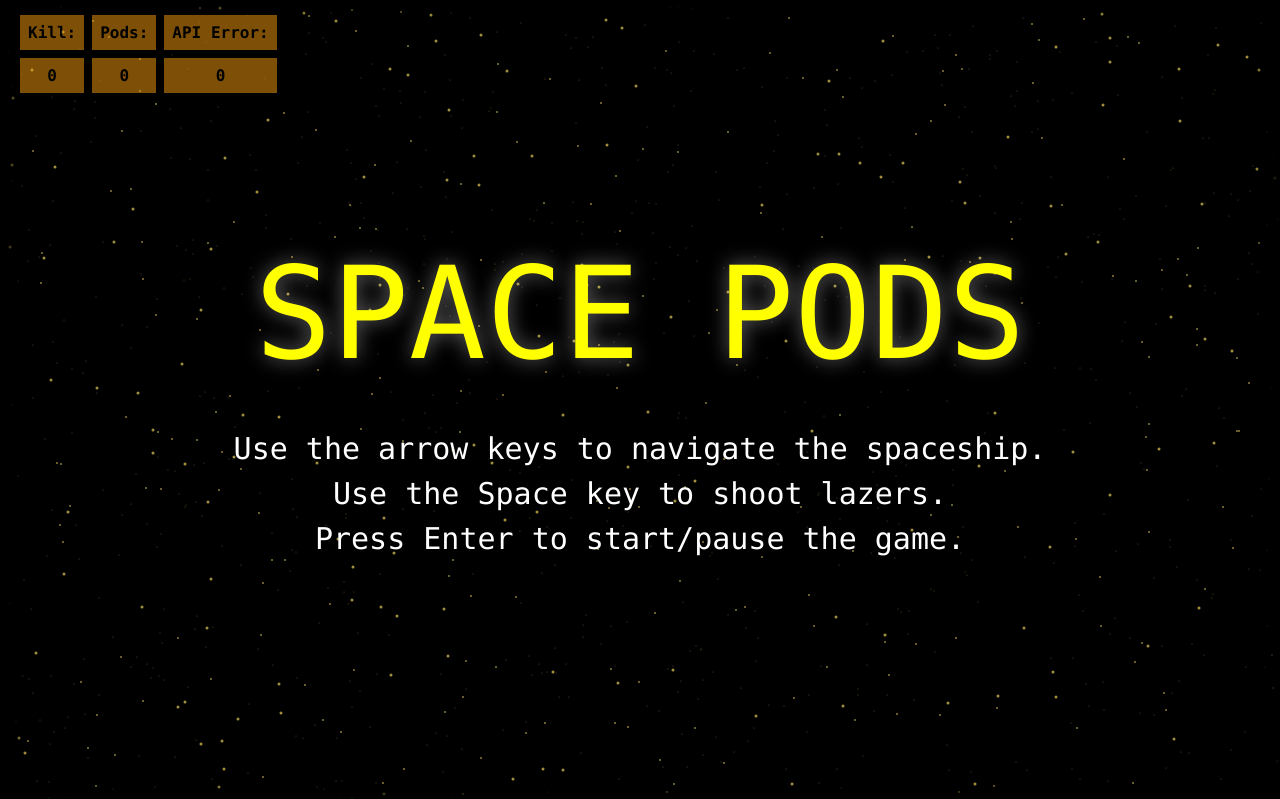
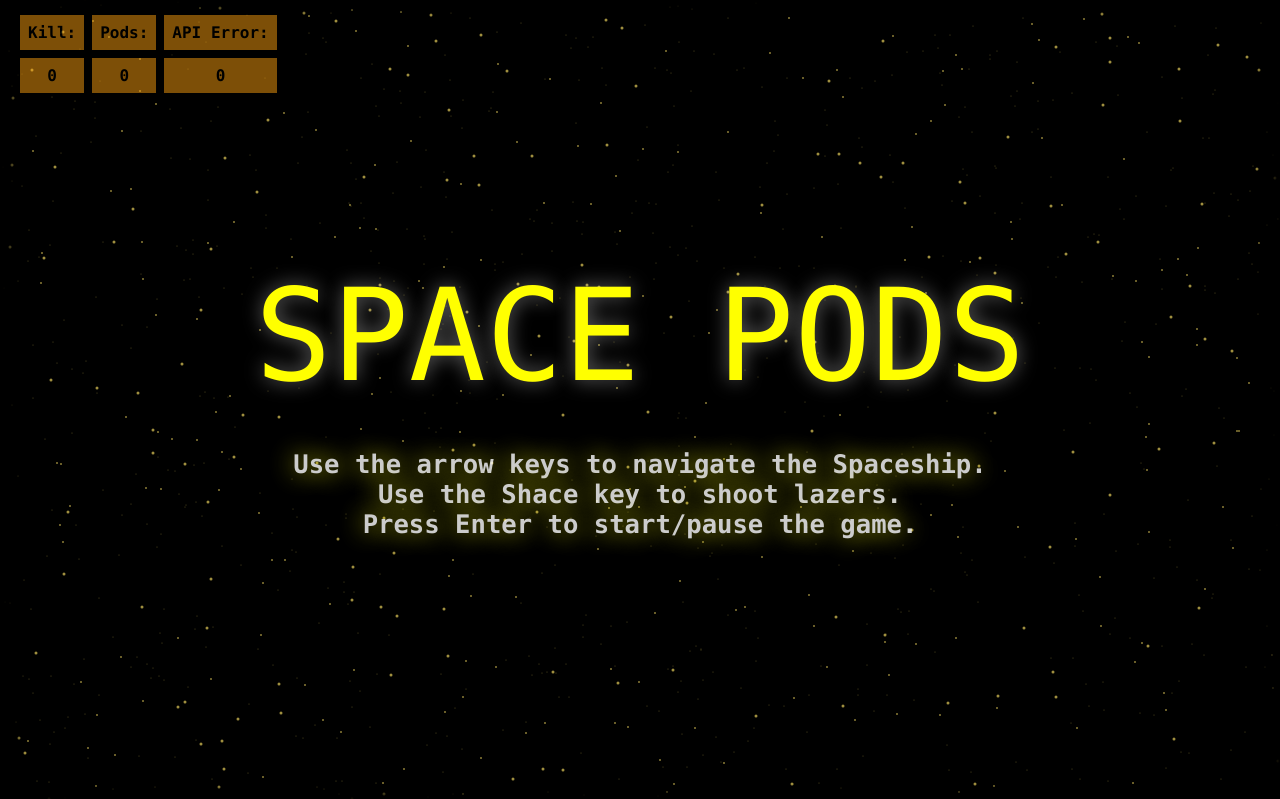
Before and after one commit to tinoschroeter/spacePods, a website: page frontend/public/index.html in a window 1280 px wide. Shown: the top 799 px of the page. Drawn offline with Linux system fonts and the light colour scheme.

Commit message:
feat: use Viewport for header size

```diff
--- a/frontend/public/index.html
+++ b/frontend/public/index.html
@@ -43,9 +43,9 @@
     </div>
     <div class="screen" id="startScreen">
       <h1>Space Pods</h1>
-      <p>Use the arrow keys to navigate the spaceship.</p>
-      <p>Use the Space key to shoot lazers.</p>
-      <p>Press Enter to start/pause the game.</p>
+      <h4>Use the arrow keys to navigate the Spaceship.</h4>
+      <h4>Use the Shace key to shoot lazers.</h4>
+      <h4>Press Enter to start/pause the game.</h4>
     </div>
     <div class="screen" id="pauseScreen">Paused</div>
     <div class="screen" id="gameoverScreen">
--- a/frontend/src/css/screens.css
+++ b/frontend/src/css/screens.css
@@ -40,3 +40,8 @@ h2 {
 h3 {
   margin-bottom: 5vw;
 }
+h4 {
+  font-size: 2vw;
+  opacity: 0.8;
+  text-shadow: 0px 0px 25px yellow;
+}
```
Also changed, not shown: frontend/public/build/bundle.css, 1 other file. Lines whose indentation alone changed are shown as unchanged.
